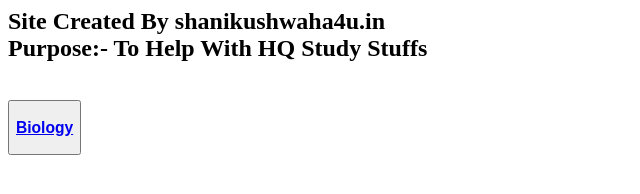
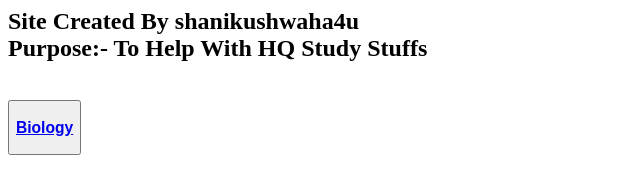
Before and after one commit to pcbbasics/biology, a plain HTML site: page index.html in a window 1280 px wide. Shown: the full height of the page, 0-640 px from the left. Drawn offline with Linux system fonts and the light colour scheme.

Commit message:
Update index.html

```diff
--- a/index.html
+++ b/index.html
@@ -2,7 +2,7 @@
 <Docktype html>
 <body>
 
-  <h2>Site Created By shanikushwaha4u.in<br>
+  <h2>Site Created By shanikushwaha4u<br>
   Purpose:- To Help With HQ Study Stuffs<br>
  </h2>
   <br>
```
